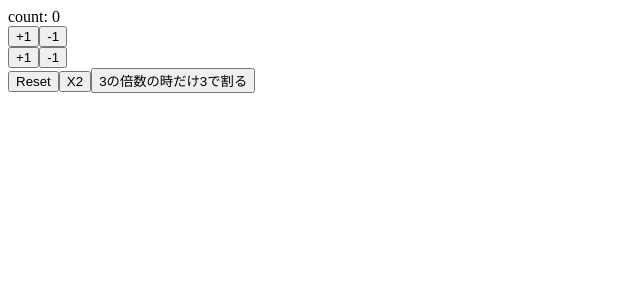
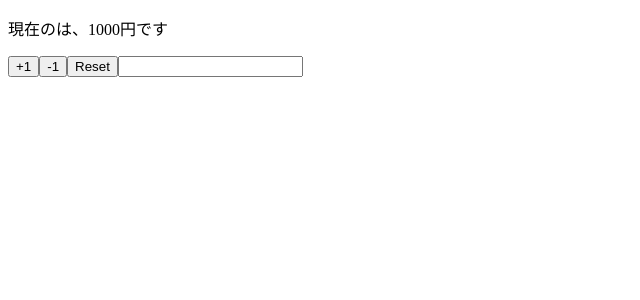
Before and after one commit to miyamototaiyu/udemy_react-app, a React (Create React App) app: page / in a window 1280 px wide. Shown: the top 300 px of the page, without its empty margins (0-640 px from the left). Built offline with nearby package versions, Linux system fonts and the light colour scheme.

Commit message:
implement component using multiple states

```diff
--- a/src/App.js
+++ b/src/App.js
@@ -1,38 +1,28 @@
 import React, {useState} from 'react';
 
-const App = () => {
-  const [count, setCount] = useState(0)
+const App = props => {
+  const [name, setName] = useState(props.name)
+  const [price, setPrice] = useState(props.price)
 
-  const increment = () => setCount(count + 1)
-  const decrement = () => setCount(count - 1)
-
-  const increment2 = () => setCount(previousCount => previousCount + 1)
-  const decrement2 = () => setCount(previousCount => previousCount - 1)
-
-  const reset = () => setCount(0)
-
-  const double = () => setCount(count * 2)
-
-  const divide3 = () => setCount(previousCount => previousCount % 3 === 0 ? previousCount / 3 : previousCount)
+  const reset = () => {
+    setPrice(props.price)
+    setName(props.name)
+  }
 
   return (
     <>
-      <div>count: {count}</div>
-      <div>
-        <button onClick={increment}>+1</button>
-        <button onClick={decrement}>-1</button>
-      </div>
-      <div>
-        <button onClick={increment2}>+1</button>
-        <button onClick={decrement2}>-1</button>
-      </div>
-      <div>
-        <button onClick={reset}>Reset</button>
-        <button onClick={double}>X2</button>
-        <button onClick={divide3}>3の倍数の時だけ3で割る</button>
-      </div>
+      <p>現在の{name}は、{price}円です</p>
+      <button onClick={() => setPrice(price + 1)}>+1</button>
+      <button onClick={() => setPrice(price - 1)}>-1</button>
+      <button onClick={reset}>Reset</button>
+      <input value={name} onChange={e => setName(e.target.value)}></input>
     </>
   )
 }
 
+App.defaultProps = {
+  name: '',
+  price: 1000
+}
+
 export default App;
```
